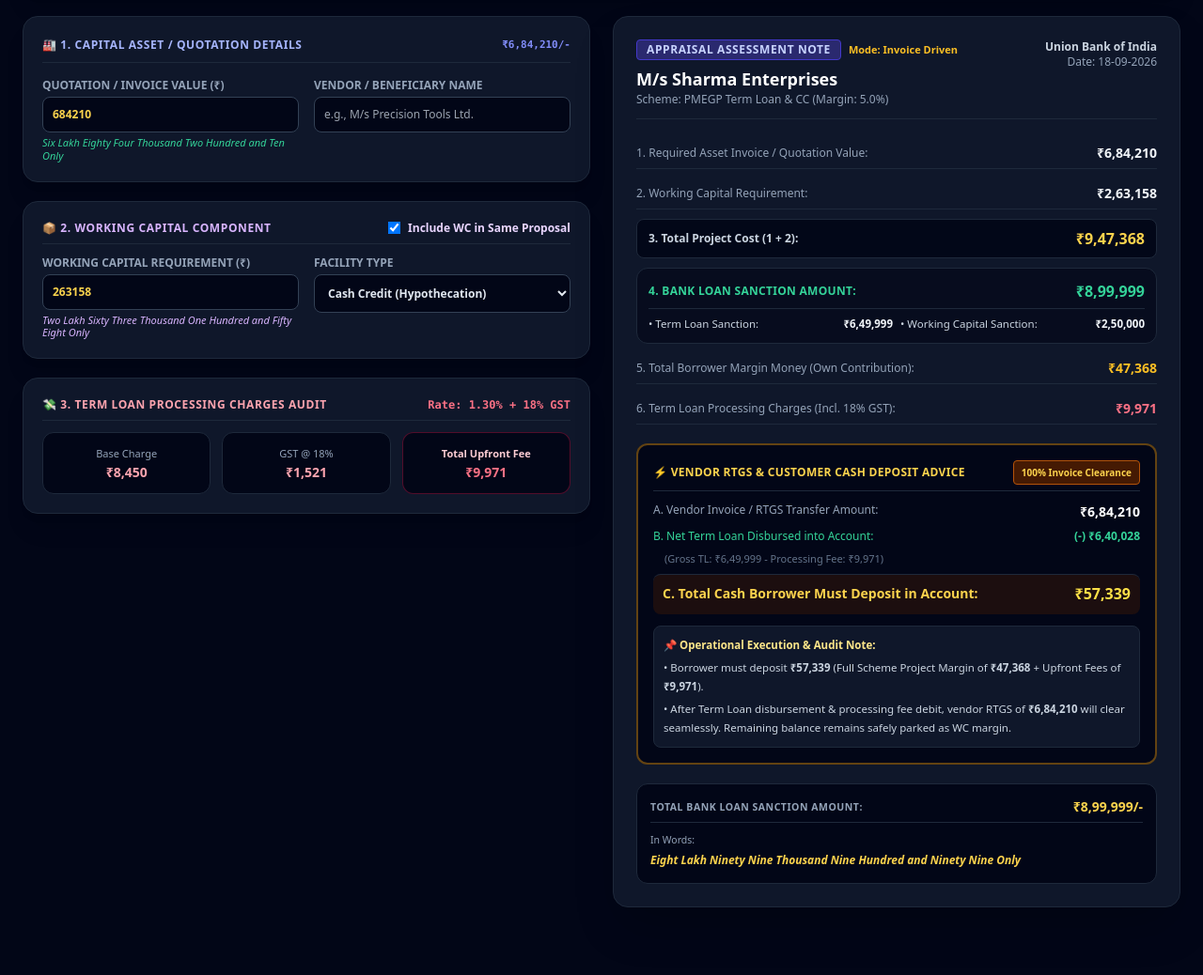
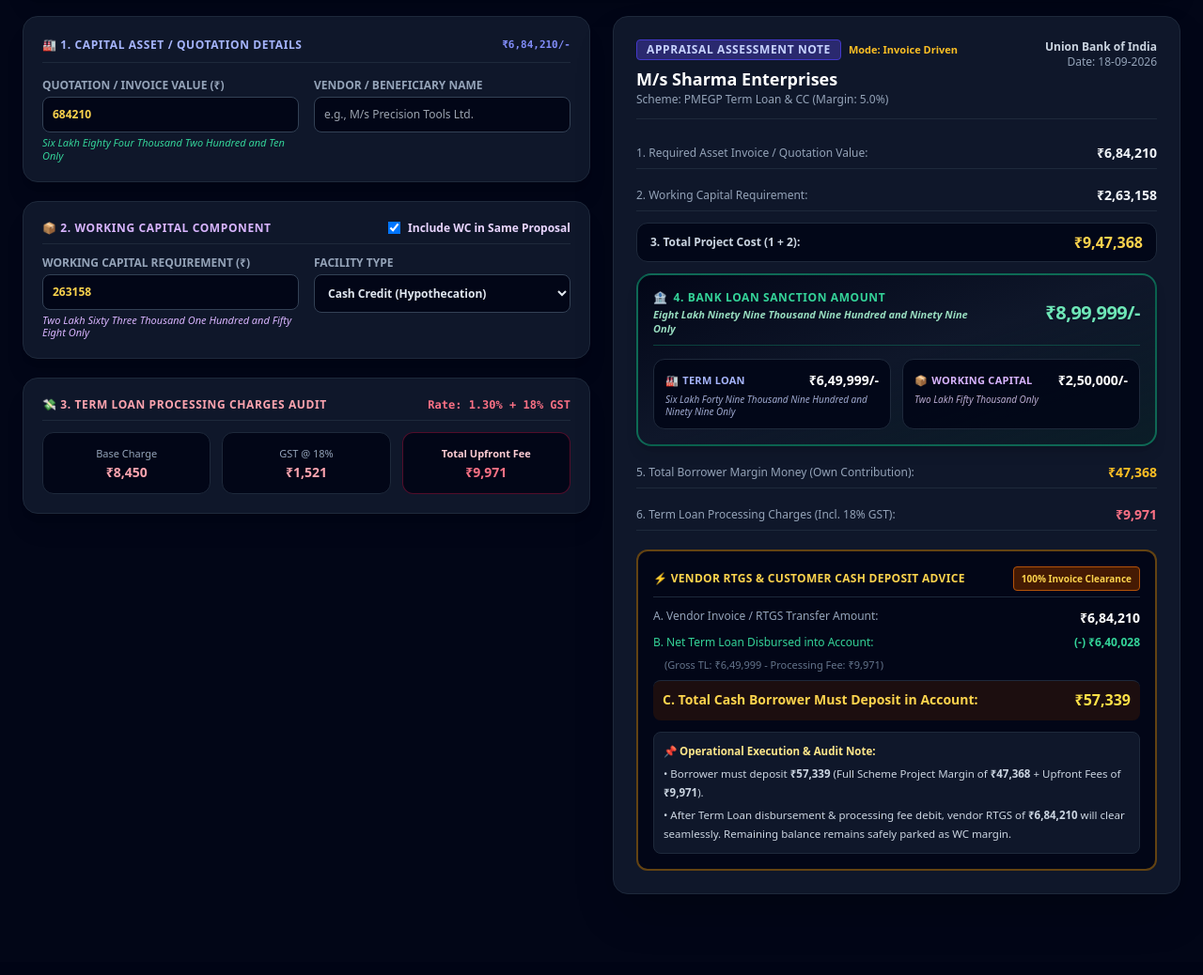
Before and after one commit to sunilskc23/loan-autodoc-filler, a Flask app: page /appraisal in a window 1280 px wide. Shown: the part 322-1360 px from the top of the page at 94% size. After the commit the page ends 1274 px from the top, so only its background shows below. Run offline with Flask 3, Linux system fonts and the light colour scheme.

Commit message:
Update appraisal.html

```diff
--- a/templates/appraisal.html
+++ b/templates/appraisal.html
@@ -21,6 +21,7 @@
             .print-card { border: 1.5px solid #334155 !important; background: white !important; color: black !important; box-shadow: none !important; }
             .print-text-dark { color: #0f172a !important; }
             .print-border { border-color: #cbd5e1 !important; }
+            .print-bg-light { background-color: #f8fafc !important; }
         }
     </style>
 </head>
@@ -43,7 +44,6 @@
                 <a href="/" class="text-xs bg-slate-800 hover:bg-slate-700 text-slate-200 border border-slate-600 px-3.5 py-2 rounded-lg transition font-semibold">
                     ← Back to LoanAutoDoc
                 </a>
-                <!-- Clear / Reset Button -->
                 <button type="button" onclick="resetAppraisalForm()" class="text-xs bg-rose-700 hover:bg-rose-600 text-white font-bold px-3.5 py-2 rounded-lg transition shadow flex items-center gap-1.5 cursor-pointer">
                     <span>🔄</span>
                     <span>Clear All</span>
@@ -278,7 +278,7 @@
                     </div>
 
                     <!-- Financial Summary Table -->
-                    <div class="space-y-2.5 text-xs">
+                    <div class="space-y-3 text-xs">
 
                         <div class="flex justify-between items-center py-1.5 border-b border-slate-800 print-border">
                             <span class="text-slate-400 font-medium print-text-dark">1. Required Asset Invoice / Quotation Value:</span>
@@ -290,26 +290,64 @@
                             <span id="sumWcValue" class="font-extrabold text-slate-100 text-sm print-text-dark">₹2,63,158</span>
                         </div>
 
-                        <div class="flex justify-between items-center py-2 bg-slate-950/90 px-3 rounded-lg border border-slate-800 print-border">
+                        <div class="flex justify-between items-center py-2 bg-slate-950/90 px-3.5 rounded-xl border border-slate-800 print-border print-bg-light">
                             <span class="text-slate-300 font-bold print-text-dark">3. Total Project Cost (1 + 2):</span>
                             <span id="sumTotalProjectCost" class="font-black text-amber-300 text-base print-text-dark">₹9,47,368</span>
                         </div>
 
-                        <!-- Bank Loan Sanction Breakdown -->
-                        <div class="p-3 bg-slate-950/60 border border-slate-800 rounded-xl space-y-2 print-border">
-                            <div class="flex justify-between items-center border-b border-slate-800 pb-1.5 print-border">
-                                <span class="font-bold text-emerald-400 text-xs uppercase tracking-wide print-text-dark">4. BANK LOAN SANCTION AMOUNT:</span>
-                                <span id="sumTotalLoanSanction" class="font-black text-emerald-400 text-base print-text-dark">₹9,00,000</span>
+                        <!-- HIGHLIGHTED PROFESSIONAL POINT NO. 4: BANK LOAN SANCTION BREAKDOWN (FIGURES & WORDS) -->
+                        <div class="p-4 bg-gradient-to-br from-slate-950 via-slate-900 to-emerald-950/30 border-2 border-emerald-500/50 rounded-2xl space-y-3 shadow-lg print-border print-bg-light">
+
+                            <!-- Main Total Sanction Header & Big Figure -->
+                            <div class="flex flex-col sm:flex-row justify-between items-start sm:items-center gap-1.5 border-b border-emerald-500/30 pb-2.5 print-border">
+                                <div class="max-w-[65%]">
+                                    <span class="font-black text-emerald-400 text-xs tracking-wider uppercase flex items-center gap-1.5 print-text-dark">
+                                        <span>🏦</span> 4. BANK LOAN SANCTION AMOUNT
+                                    </span>
+                                    <p id="sumTotalLoanSanctionWords" class="text-[11px] text-emerald-200/90 font-semibold italic mt-0.5 leading-snug print-text-dark">
+                                        Nine Lakh Only
+                                    </p>
+                                </div>
+                                <div class="text-left sm:text-right">
+                                    <span id="sumTotalLoanSanction" class="font-black text-emerald-300 text-xl tracking-tight drop-shadow-sm print-text-dark">
+                                        ₹9,00,000/-
+                                    </span>
+                                </div>
                             </div>
-                            <div class="grid grid-cols-2 gap-2 text-[11.5px] text-slate-300 print-text-dark">
-                                <div class="flex justify-between">
-                                    <span>• Term Loan Sanction:</span>
-                                    <span id="sumTlLoanSanction" class="font-bold text-slate-100">₹6,50,000</span>
+
+                            <!-- Facility Wise Breakup Cards with Figures & Words -->
+                            <div class="grid grid-cols-1 sm:grid-cols-2 gap-3 pt-0.5">
+
+                                <!-- Term Loan Sub-Card -->
+                                <div class="p-3 bg-slate-950/90 border border-slate-800 rounded-xl space-y-1 print-border">
+                                    <div class="flex justify-between items-center">
+                                        <span class="text-[11px] font-bold text-indigo-300 uppercase tracking-wide flex items-center gap-1 print-text-dark">
+                                            <span>🏭</span> Term Loan
+                                        </span>
+                                        <span id="sumTlLoanSanction" class="font-black text-white text-sm print-text-dark">
+                                            ₹6,50,000/-
+                                        </span>
+                                    </div>
+                                    <p id="sumTlWords" class="text-[10px] text-indigo-200/80 font-medium italic leading-tight print-text-dark min-h-[14px]">
+                                        Six Lakh Fifty Thousand Only
+                                    </p>
                                 </div>
-                                <div class="flex justify-between" id="rowSumWcLoan">
-                                    <span>• Working Capital Sanction:</span>
-                                    <span id="sumWcLoanSanction" class="font-bold text-slate-100">₹2,50,000</span>
+
+                                <!-- Working Capital Sub-Card -->
+                                <div class="p-3 bg-slate-950/90 border border-slate-800 rounded-xl space-y-1 print-border" id="rowSumWcLoan">
+                                    <div class="flex justify-between items-center">
+                                        <span class="text-[11px] font-bold text-purple-300 uppercase tracking-wide flex items-center gap-1 print-text-dark">
+                                            <span>📦</span> Working Capital
+                                        </span>
+                                        <span id="sumWcLoanSanction" class="font-black text-white text-sm print-text-dark">
+                                            ₹2,50,000/-
+                                        </span>
+                                    </div>
+                                    <p id="sumWcWords" class="text-[10px] text-purple-200/80 font-medium italic leading-tight print-text-dark min-h-[14px]">
+                                        Two Lakh Fifty Thousand Only
+                                    </p>
                                 </div>
+
                             </div>
                         </div>
 
@@ -363,24 +401,6 @@
                             </p>
                             <p>
                                 • After Term Loan disbursement & processing fee debit, vendor RTGS of <strong><span id="protocolInvoiceAmt">₹6,84,210</span></strong> will clear seamlessly. Remaining balance remains safely parked as WC margin.
-                            </p>
-                        </div>
-                    </div>
-
-                    <!-- Clean Words Box with Figure (Round Figure, Strictly No "Rupees") -->
-                    <div class="p-3.5 bg-slate-950 border border-slate-800 rounded-xl space-y-2 print-border">
-                        <div class="flex justify-between items-center border-b border-slate-800 pb-1.5 print-border">
-                            <span class="font-bold text-slate-400 uppercase text-[10.5px] tracking-wider print-text-dark">
-                                Total Bank Loan Sanction Amount:
-                            </span>
-                            <span id="totalSanctionFigureDisplay" class="font-black text-amber-300 text-sm print-text-dark">
-                                ₹9,00,000/-
-                            </span>
-                        </div>
-                        <div>
-                            <span class="text-[10.5px] text-slate-400 block mb-0.5 font-medium print-text-dark">In Words:</span>
-                            <p id="totalSanctionInWords" class="text-amber-300 font-bold text-xs italic leading-relaxed print-text-dark">
-                                Nine Lakh Only
                             </p>
                         </div>
                     </div>
@@ -527,12 +547,9 @@
             let wcMarginShare = 0;
             let totalMarginMoney = 0;
 
-            // DOM Elements for dynamic labels
             const quotWordsEl = document.getElementById('quotationWords');
             const desLoanWordsEl = document.getElementById('desiredLoanWords');
             const wcWordsEl = document.getElementById('wcWords');
-            const finalFigureEl = document.getElementById('totalSanctionFigureDisplay');
-            const finalWordsEl = document.getElementById('totalSanctionInWords');
 
             if (currentMode === 'FORWARD') {
                 const rawQuotation = document.getElementById('quotationAmt').value.trim();
@@ -554,11 +571,9 @@
 
                 document.getElementById('formattedQuotationBadge').innerText = formatInr(invoiceAmt) + "/-";
 
-                // Real-time Text Under Point 1 & 2
                 if (quotWordsEl) quotWordsEl.innerText = invoiceAmt > 0 ? numberToWordsIndianClean(invoiceAmt) : "";
                 if (desLoanWordsEl) desLoanWordsEl.innerText = "";
             } else {
-                // Reverse Mode: Desired Loan Driven
                 const rawDesired = document.getElementById('desiredLoanAmt').value.trim();
                 totalLoanSanction = rawDesired !== "" ? Math.round(parseFloat(rawDesired) || 0) : 0;
 
@@ -594,7 +609,6 @@
                 if (quotWordsEl) quotWordsEl.innerText = "";
             }
 
-            // Real-time Working Capital Words
             if (wcWordsEl) {
                 wcWordsEl.innerText = (includeWc && wcProjectAmt > 0) ? numberToWordsIndianClean(wcProjectAmt) : "";
             }
@@ -623,13 +637,22 @@
             document.getElementById('displayGstProcFee').innerText = formatInr(gstProcFee);
             document.getElementById('displayTotalProcFee').innerText = formatInr(totalProcDeduction);
 
-            // Summary Table
+            // Summary Table Top Items
             document.getElementById('sumQuotationValue').innerText = formatInr(invoiceAmt);
             document.getElementById('sumWcValue').innerText = formatInr(wcProjectAmt);
             document.getElementById('sumTotalProjectCost').innerText = formatInr(totalProjectCost);
-            document.getElementById('sumTotalLoanSanction').innerText = formatInr(totalLoanSanction);
-            document.getElementById('sumTlLoanSanction').innerText = formatInr(tlLoanSanction);
-            document.getElementById('sumWcLoanSanction').innerText = formatInr(wcLoanSanction);
+
+            // Point 4: Highlighted Loan Sanction & Breakup Display (Both Figure and Words)
+            document.getElementById('sumTotalLoanSanction').innerText = formatInr(totalLoanSanction) + "/-";
+            document.getElementById('sumTotalLoanSanctionWords').innerText = totalLoanSanction > 0 ? numberToWordsIndianClean(totalLoanSanction) : "Zero Only";
+
+            document.getElementById('sumTlLoanSanction').innerText = formatInr(tlLoanSanction) + "/-";
+            document.getElementById('sumTlWords').innerText = tlLoanSanction > 0 ? numberToWordsIndianClean(tlLoanSanction) : "";
+
+            document.getElementById('sumWcLoanSanction').innerText = formatInr(wcLoanSanction) + "/-";
+            document.getElementById('sumWcWords').innerText = wcLoanSanction > 0 ? numberToWordsIndianClean(wcLoanSanction) : "";
+
+            // Margin & Charges
             document.getElementById('sumTotalBorrowerMargin').innerText = formatInr(totalMarginMoney);
             document.getElementById('sumProcessingDeduction').innerText = formatInr(totalProcDeduction);
 
@@ -649,14 +672,6 @@
             } else {
                 auditText.innerHTML = `• Borrower must deposit <strong>${formatInr(customerDepositRequired)}</strong> (Term Loan Margin of <strong>${formatInr(tlMarginShare)}</strong> + Upfront Fees of <strong>${formatInr(totalProcDeduction)}</strong>).`;
             }
-
-            // Real-time Bottom Right Total Sanction Figure & Words
-            if (finalFigureEl) {
-                finalFigureEl.innerText = formatInr(totalLoanSanction) + "/-";
-            }
-            if (finalWordsEl) {
-                finalWordsEl.innerText = totalLoanSanction > 0 ? numberToWordsIndianClean(totalLoanSanction) : "Zero Only";
-            }
         }
 
         window.addEventListener('DOMContentLoaded', () => {
@@ -675,25 +690,21 @@
         function resetAppraisalForm() {
             if (!confirm("Are you sure you want to clear all entered details?")) return;
 
-            // Clear all text inputs
             document.getElementById('borrowerName').value = "";
             document.getElementById('loanSchemeName').value = "";
             document.getElementById('vendorName').value = "";
 
-            // Clear all numeric inputs
             document.getElementById('quotationAmt').value = "";
             document.getElementById('desiredLoanAmt').value = "";
             document.getElementById('reverseTlDesiredAmt').value = "";
             document.getElementById('wcRequirementAmt').value = "";
 
-            // Reset Dropdowns & Defaults
             document.getElementById('schemePreset').value = "CUSTOM";
             document.getElementById('marginPercent').value = "10";
             document.getElementById('procFeePercent').value = "1.30";
             document.getElementById('includeWc').checked = true;
             document.getElementById('absorbTotalMarginInTl').checked = true;
 
-            // Instantly clear words elements before calculateAssessment
             const quotWordsEl = document.getElementById('quotationWords');
             const desLoanWordsEl = document.getElementById('desiredLoanWords');
             const wcWordsEl = document.getElementById('wcWords');
@@ -701,7 +712,6 @@
             if (desLoanWordsEl) desLoanWordsEl.innerText = "";
             if (wcWordsEl) wcWordsEl.innerText = "";
 
-            // Run fresh assessment calculation (sets ₹0/- and Zero Only cleanly)
             calculateAssessment();
         }
     </script>
```
